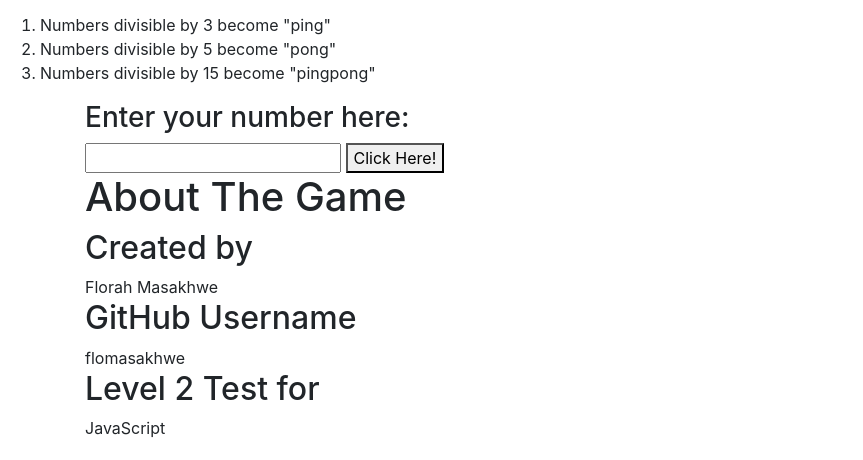
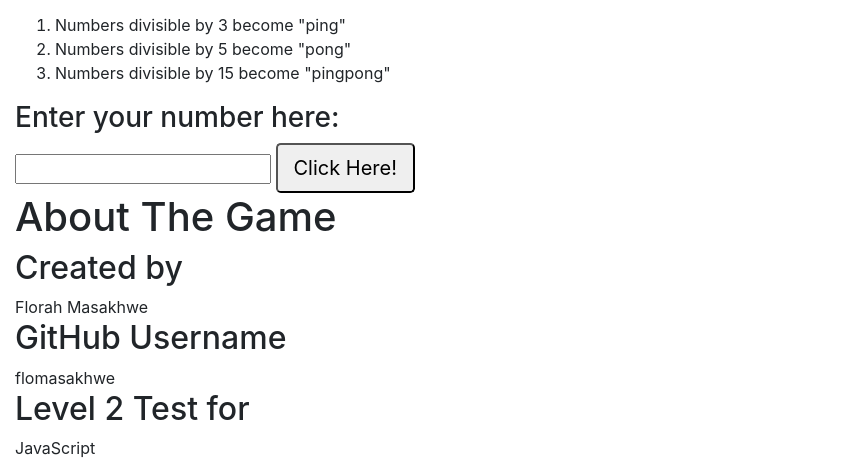
Before and after one commit to flomasakhwe/pingpong, a plain HTML site: page index.html in a window 1280 px wide. Shown: the part 539-999 px from the top of the page, without its empty margins (0-863 px from the left). Drawn offline with nearby package versions, Linux system fonts and the light colour scheme.

Commit message:
change container div to container-fluid

```diff
--- a/index.html
+++ b/index.html
@@ -4,8 +4,8 @@
   <head>
 
     <script src "js/scripts.js"></script>
+    <link href="css/bootstrap.css" rel="stylesheet" type="text/css">
     <link href="css/styles.css" rel="stylesheet" type="text/css">
-    <link href="css/bootstrap.css" rel="stylesheet" type="text/css">
     <link href="https://fonts.googleapis.com/css?family=Titan+One" rel="stylesheet">
     <title>Ping Pong</title>
   </head>
@@ -15,6 +15,10 @@
       <h1>Ping Pong</h1>
         <p>Let's play!</p>
     </div>
+  <div class="container-fluid">
+    <div class="row">
+      <div class="col-md-8">
+       <div id="rules">
         <h2>Rules:</h2>
           <p>Ping Pong will count up to your number from 1 with the following exceptions:</p>
             <ol>
@@ -22,20 +26,18 @@
               <li>Numbers divisible by 5 become "pong"</li>
               <li>Numbers divisible by 15 become "pingpong"</li>
             </ol>
-    <div class="container">
+        </div>
       <form id="game">
-        <div class="row">
-          <div class="col-lg-8">
             <h3>Enter your number here:</h3>
             <input type=" number" id="number">
-            <button type="submit" class "btn-lg"> Click Here! </button>
+            <button type="submit" class="btn-lg"> Click Here! </button>
           </div>
       </form>
 
       <ul id="result">
 
       </ul>
-        <div class="col-lg-4">
+        <div class="col-md-4">
           <h1>About The Game</h1>
           <h2>Created by</h2>
             Florah Masakhwe
```
Lines whose indentation alone changed are shown as unchanged.
